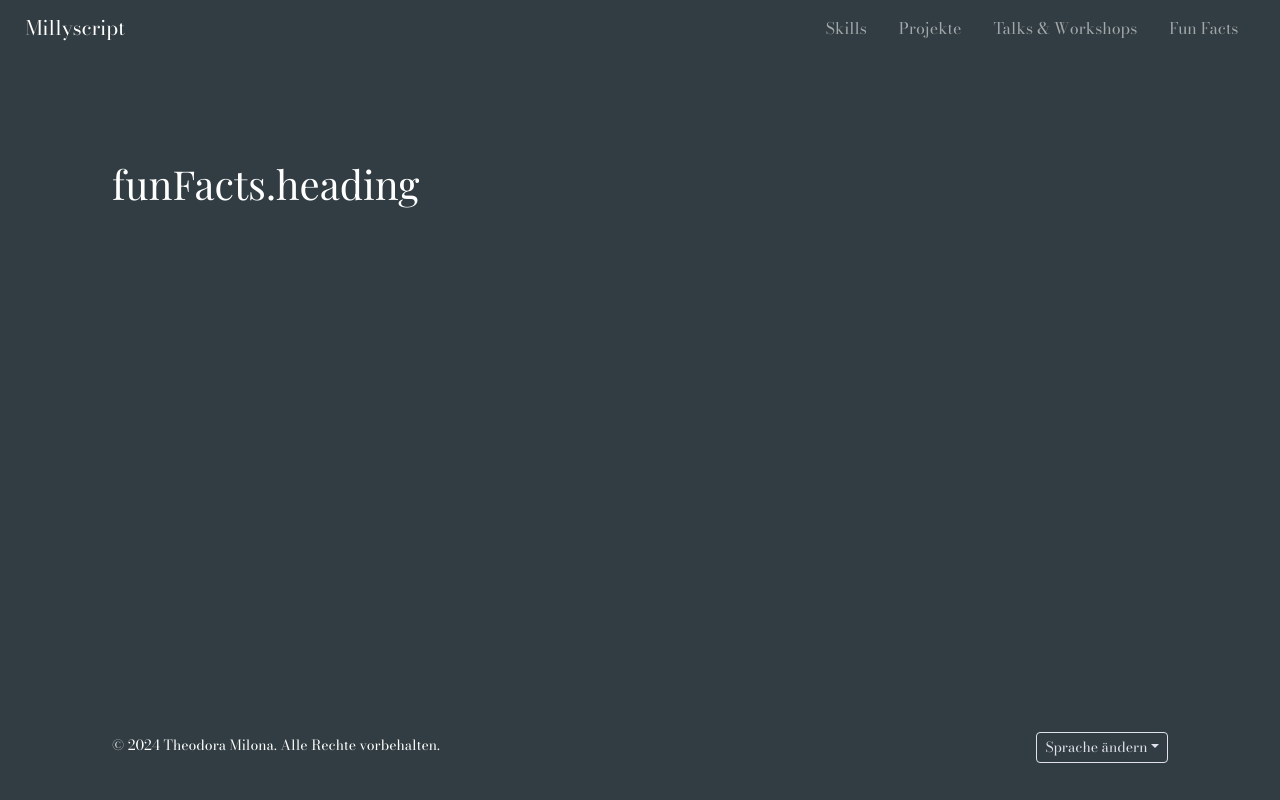
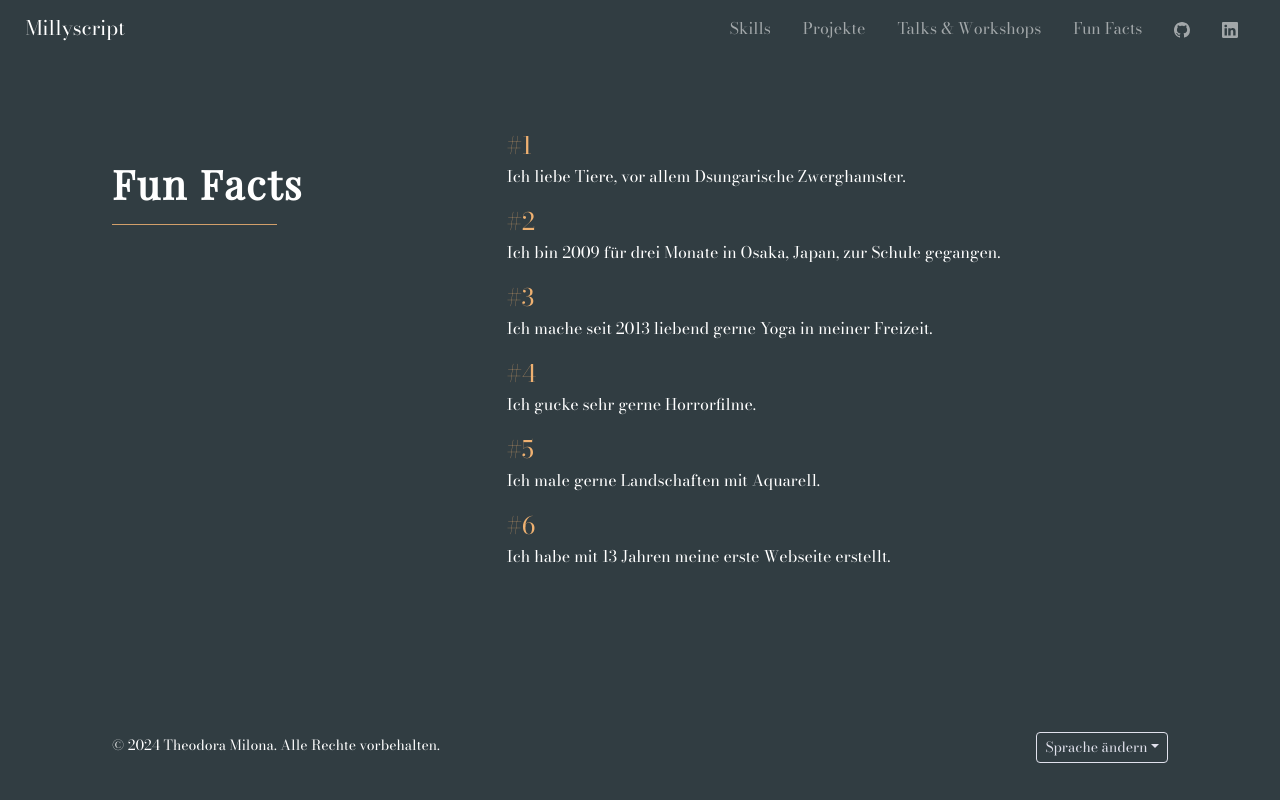
Before and after one commit to spookyMilly/millyscript, a Next.js app: page /de/fun-facts in a window 1280 px wide. Built offline with nearby package versions, Linux system fonts and the light colour scheme.

Commit message:
Update: Add funfacts section

```diff
--- a/messages/de.json
+++ b/messages/de.json
@@ -124,6 +124,15 @@
         "workshop_7_title": "UX meets Design",
         "workshop_7_description": "Talk zum Thema UX-Design und Frontend-Entwicklung anhand neugestalteter Jobseiten."
     },
+    "FunFacts": {
+        "heading": "Fun Facts",
+        "funFact_1": "Ich liebe Tiere, vor allem Dsungarische Zwerghamster.",
+        "funFact_2": "Ich bin 2009 für drei Monate in Osaka, Japan, zur Schule gegangen.",
+        "funFact_3": "Ich mache seit 2013 liebend gerne Yoga in meiner Freizeit.",
+        "funFact_4": "Ich gucke sehr gerne Horrorfilme.",
+        "funFact_5": "Ich male gerne Landschaften mit Aquarell.",
+        "funFact_6": "Ich habe mit 13 Jahren meine erste Webseite erstellt."
+    },
     "LocaleSwitcher": {
         "label": "Sprache ändern",
         "locale": "{locale, select, de {Deutsch} en {English} other {Unbekannt}}"
--- a/messages/en.json
+++ b/messages/en.json
@@ -124,6 +124,15 @@
         "workshop_7_title": "UX Meets Design",
         "workshop_7_description": "Talk on UX design and frontend development using redesigned job pages as an example"
     },
+    "FunFacts": {
+        "heading": "Fun Facts",
+        "funFact_1": "I love animals, especially Djungarian dwarf hamsters.",
+        "funFact_2": "For three months, I went to a japanese middle school in 2009.",
+        "funFact_3": "I enjoy practicing yoga since 2013 in my free time.",
+        "funFact_4": "I love watching horror movies.",
+        "funFact_5": "I like to paint landscapes with watercolors.",
+        "funFact_6": "I was 13 years old when I built my first website."
+    },
     "LocaleSwitcher": {
         "label": "Change language",
         "locale": "{locale, select, de {Deutsch} en {English} other {Unknown}}"
--- a/src/app/[lang]/components/funFacts/_funFactsCard.tsx
+++ b/src/app/[lang]/components/funFacts/_funFactsCard.tsx
@@ -1,6 +1,49 @@
+import React from "react";
 import { useTranslations } from "next-intl";
 
+import styles from "./funFactsCard.module.scss";
+
+/* TODO - add a button to generate a random fun fact about me */
 export default function FunFactsCard() {
-    const t = useTranslations("funFacts");
-    return <h1>{t("heading")}</h1>;
+    const t = useTranslations("FunFacts");
+    return (
+        <div className={styles.funFactsCardGrid}>
+            <div>
+                <h1 className={styles.funFactsCardHeading}>{t("heading")}</h1>
+                <hr className={`${styles.titleBorder} w-50`} />
+            </div>
+            <div>
+                <p>
+                    <span className={"text-secondary fs-4"}>#1</span>
+                    <br />
+                    {t("funFact_1")}
+                </p>
+                <p>
+                    <span className={"text-secondary fs-4"}>#2</span>
+                    <br />
+                    {t("funFact_2")}
+                </p>
+                <p>
+                    <span className={"text-secondary fs-4"}>#3</span>
+                    <br />
+                    {t("funFact_3")}
+                </p>
+                <p>
+                    <span className={"text-secondary fs-4"}>#4</span>
+                    <br />
+                    {t("funFact_4")}
+                </p>
+                <p>
+                    <span className={"text-secondary fs-4"}>#5</span>
+                    <br />
+                    {t("funFact_5")}
+                </p>
+                <p>
+                    <span className={"text-secondary fs-4"}>#6</span>
+                    <br />
+                    {t("funFact_6")}
+                </p>
+            </div>
+        </div>
+    );
 }
--- /dev/null
+++ b/src/app/[lang]/components/funFacts/funFactsCard.module.scss
@@ -0,0 +1,27 @@
+@import "src/app/styles/variables.module";
+
+.funFactsCardGrid {
+    display: grid;
+    grid-template-columns: 4fr 8fr;
+    grid-column-gap: 4rem;
+
+    @media screen and (max-width: $screen-m) {
+        grid-template-columns: auto;
+    }
+}
+
+.funFactsCardHeading {
+    font-weight: bolder;
+    letter-spacing: 1.5pt;
+    margin-bottom: 1rem;
+}
+
+.titleBorder {
+    color: $gold;
+    opacity: 0.85;
+}
+
+.funFactsImg {
+    max-width: 100%;
+    height: auto;
+}
--- a/src/app/[lang]/components/navbar/_navBar.tsx
+++ b/src/app/[lang]/components/navbar/_navBar.tsx
@@ -2,6 +2,7 @@
 
 import React from "react";
 import { Nav, Navbar } from "react-bootstrap";
+import { Github, Linkedin } from "react-bootstrap-icons";
 import { useTranslations } from "next-intl";
 
 import { Link } from "@/i18n/routing";
@@ -30,6 +31,22 @@ export default function NavBar() {
                     <Nav.Link as={Link} href={`/fun-facts`} className={styles.navLink}>
                         {t("funFacts")}
                     </Nav.Link>
+                    <Nav.Link
+                        className={styles.navLink}
+                        href={"https://github.com/spookyMilly"}
+                        rel={"noopener noreferrer"}
+                        target={"_blank"}
+                    >
+                        <Github />
+                    </Nav.Link>
+                    <Nav.Link
+                        className={styles.navLink}
+                        href={"https://www.linkedin.com/in/theodora-milona-b593761a8/"}
+                        rel={"noopener noreferrer"}
+                        target={"_blank"}
+                    >
+                        <Linkedin />
+                    </Nav.Link>
                 </Nav>
             </Navbar.Collapse>
         </Navbar>
```
